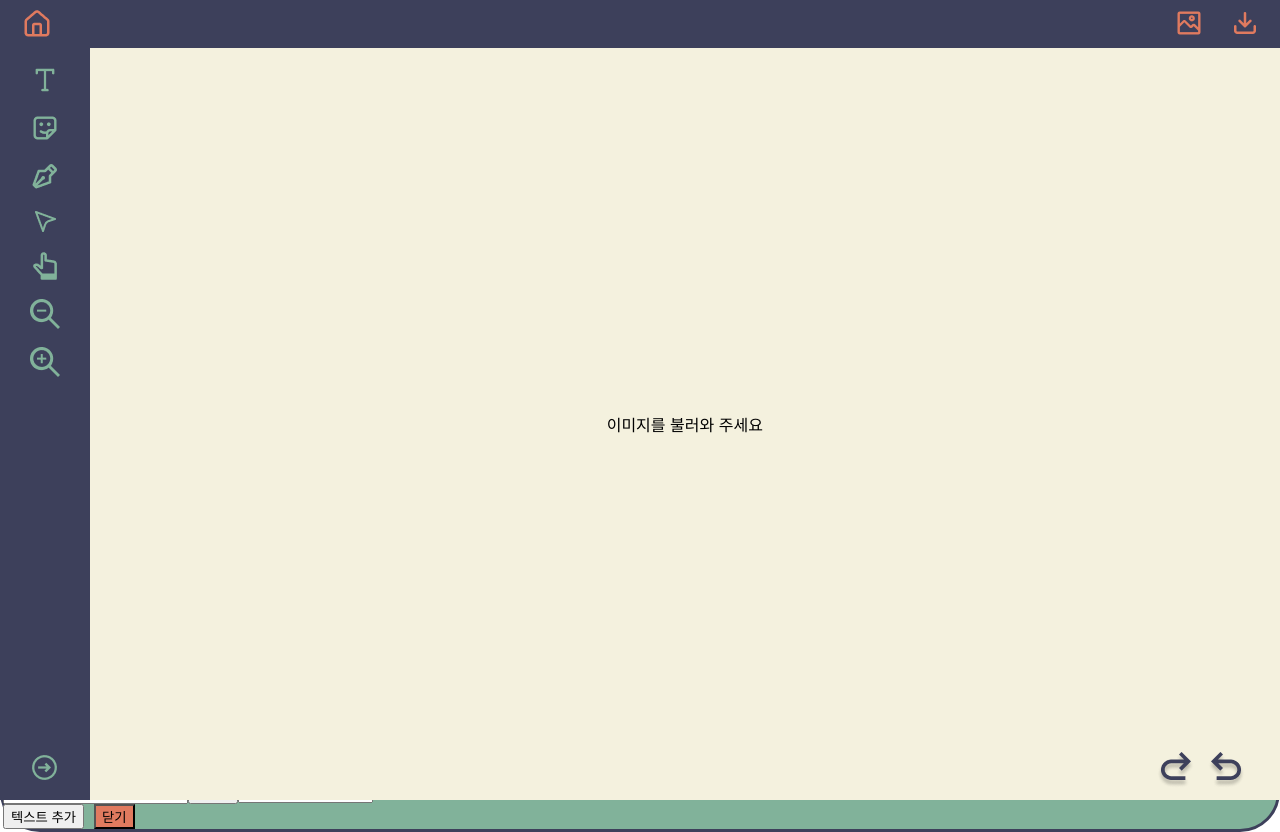
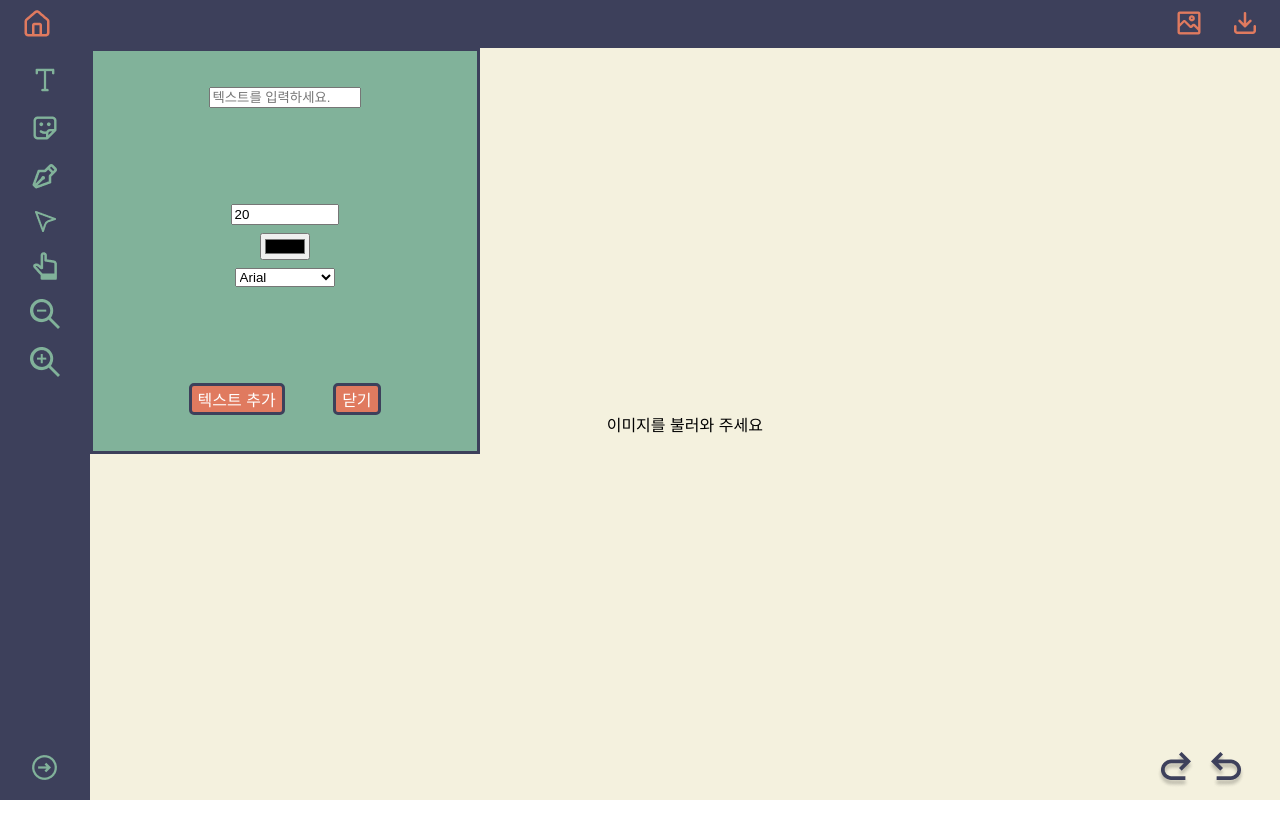
Before and after one commit to ice-youngil/ice-01, a React (Create React App) app in the folder src/: page /sketchtoolhome in a window 1280 px wide. Both pictures are taken after a click on the button 44 px from the left and 80 px from the top of the page. After the commit the page ends 800 px from the top, so only its background shows below. Built offline with nearby package versions, Linux system fonts and the light colour scheme; the HTML template or start-up script is replaced by a standard one.

Commit message:
0814 web ui change

```diff
--- a/src/assets/css/ToolSettings.css
+++ b/src/assets/css/ToolSettings.css
@@ -71,7 +71,7 @@
     align-items: center;
   }
 
-  /*  */
+  /* 펜 css 영역 */
   .pen-settings {
     min-width: 50%;
     min-height: 50%;
@@ -83,6 +83,81 @@
   }
 }
 
+/*웹 환경 수정 좀 해야됨.*/
 @media only screen and (min-width: 1001px) {
+  .wrapper {
+    display: flex;
+    justify-content: center;
+    align-items: center;
+    min-width: 30vw;
+    min-height: 50vh;
+    z-index: 3;
+    position: fixed;
+    top: 6%;
+    left: 7%;
+    border-radius: 0;
+  }
 
+  /* 텍스트 css 영역 */
+  .text-settings {
+    min-width: 50%;
+    display: flex;
+    justify-content: center;
+    flex-direction: column;
+    gap: 6rem;
+  }
+
+  #text-input {
+    width: 75%;
+    margin: auto;
+  }
+
+  .text-select {
+    display: flex;
+    flex-direction: column;
+    align-items: center;
+    gap: 0.5rem;
+  }
+
+  #text-px, .text-font {
+    width: 100px;
+  }
+
+  .text-button {
+    display: flex;
+    justify-content: space-between;
+  }
+
+  .text-apply, .close-button {
+    background-color: #e07a5f;
+    border: none;
+    border-radius: 5px;
+    border-style: solid;
+    border-color: #3d405b;
+    border-width: medium;
+    color: white;
+    font-size: 1rem;
+  }
+
+  /* 이모지 css 영역 */
+  .emoji-settings {
+    min-width: 50%;
+    min-height: 75%;
+    display: flex;
+    justify-content: center;
+    flex-direction: column;
+    gap: 1rem;
+    align-items: center;
+  }
+
+  /* 펜 css 영역 */
+  .pen-settings {
+    min-width: 50%;
+    min-height: 50%;
+    display: flex;
+    justify-content: center;
+    flex-direction: column;
+    gap: 6rem;
+    align-items: center;
+  }
 }
```
